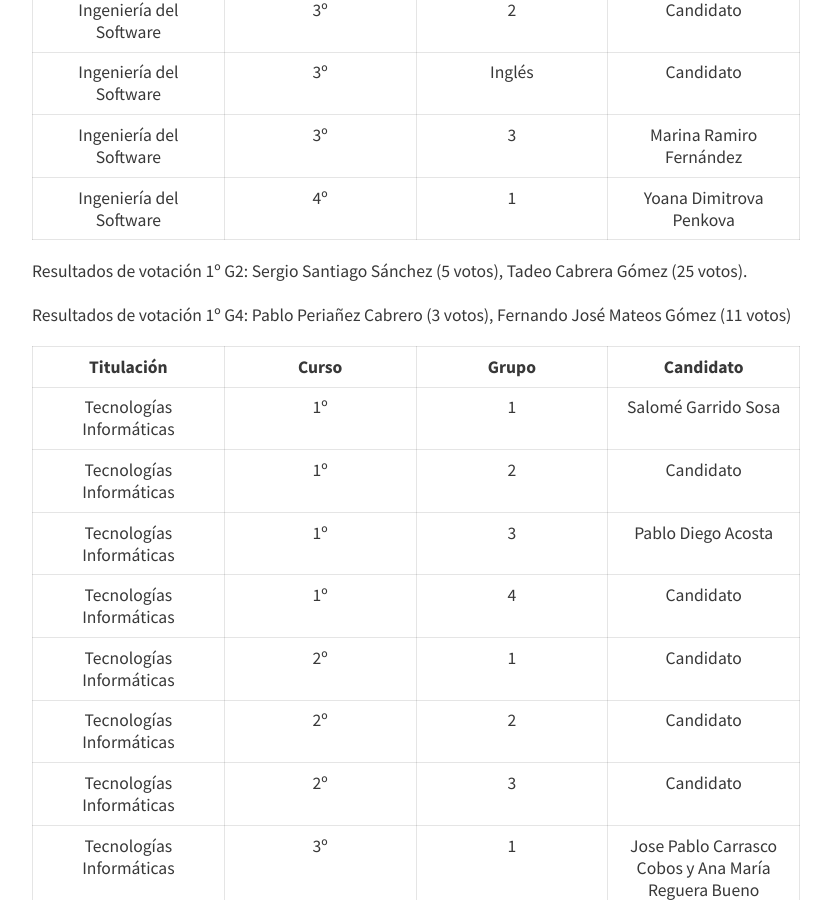
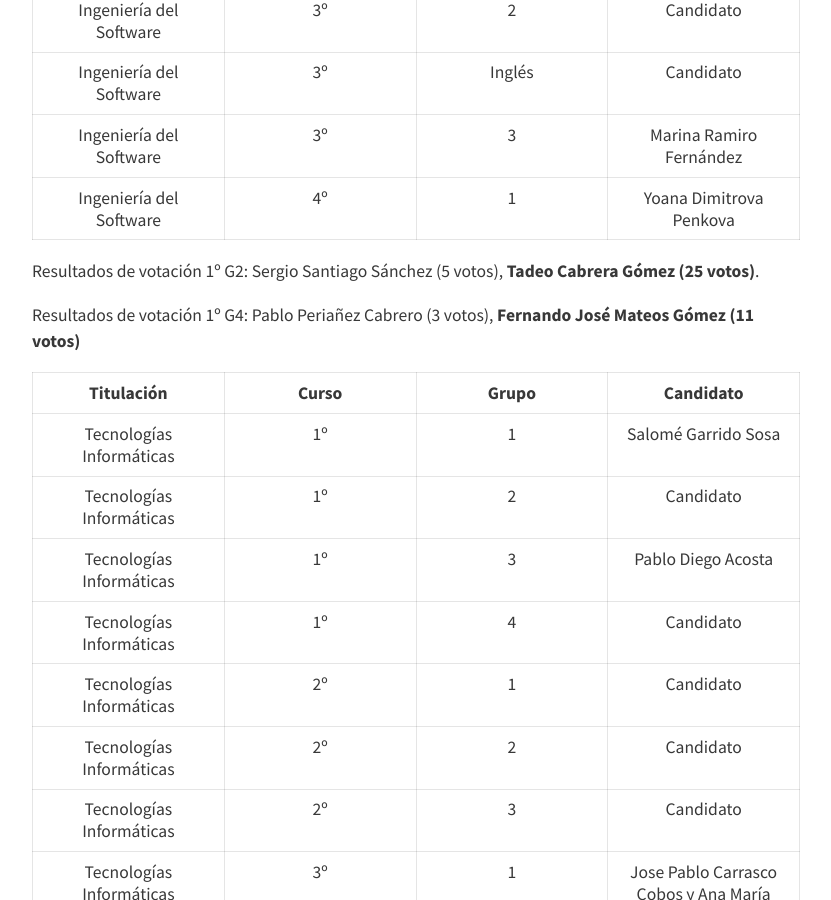
Before and after one commit to dlga/dlga.github.io, a Jekyll site: the page built from _posts/2021-03-23-candidaturasdefinitivas.md, in a window 1280 px wide and 900 px high, scrolled down 1796 px. Shown: the whole window, without its empty margins (224-1055 px from the left). Built offline with Jekyll 4.4.1, drawn with Linux system fonts in a browser that asks for light colours; nearby versions of some CDN libraries.

```diff
--- a/_posts/2021-03-23-candidaturasdefinitivas.md
+++ b/_posts/2021-03-23-candidaturasdefinitivas.md
@@ -35,9 +35,9 @@ Una vez completado el proceso de candidaturas, revisión y votación, se hace co
 |   Ingeniería del Software  |   3º  |    3   |  Marina Ramiro Fernández |
 |   Ingeniería del Software  |   4º  |    1   | Yoana Dimitrova Penkova |
 
-Resultados de votación 1º G2: Sergio Santiago Sánchez (5 votos), Tadeo Cabrera Gómez (25 votos).
+Resultados de votación 1º G2: Sergio Santiago Sánchez (5 votos), **Tadeo Cabrera Gómez (25 votos)**.
 
-Resultados de votación 1º G4: Pablo Periañez Cabrero (3 votos), Fernando José Mateos Gómez (11 votos)
+Resultados de votación 1º G4: Pablo Periañez Cabrero (3 votos), **Fernando José Mateos Gómez (11 votos)**
 
 
 |         Titulación         | Curso | Grupo |                Candidato               |
```
